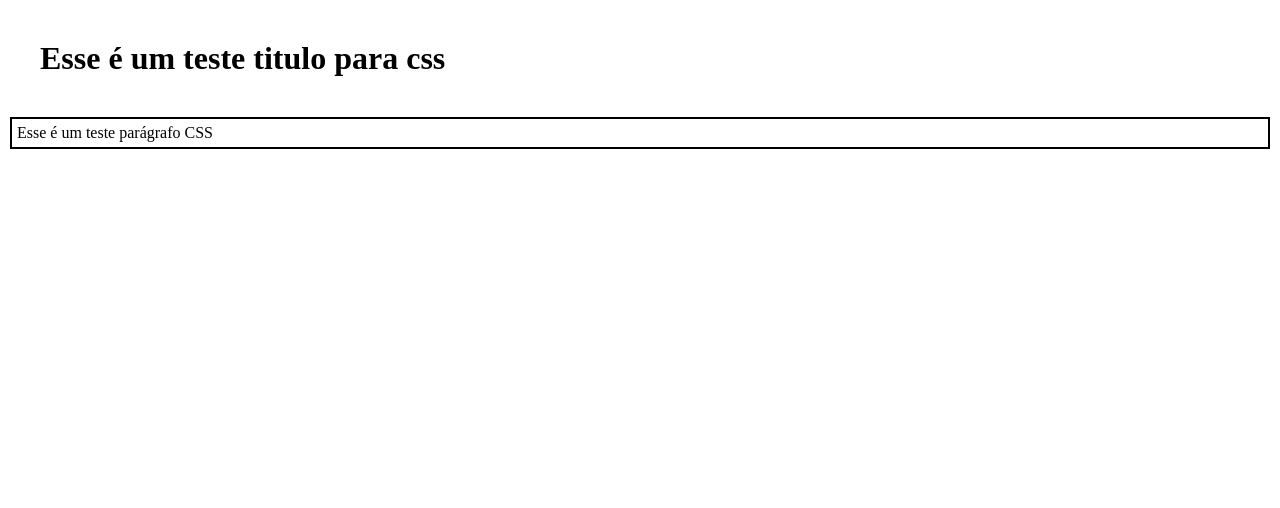
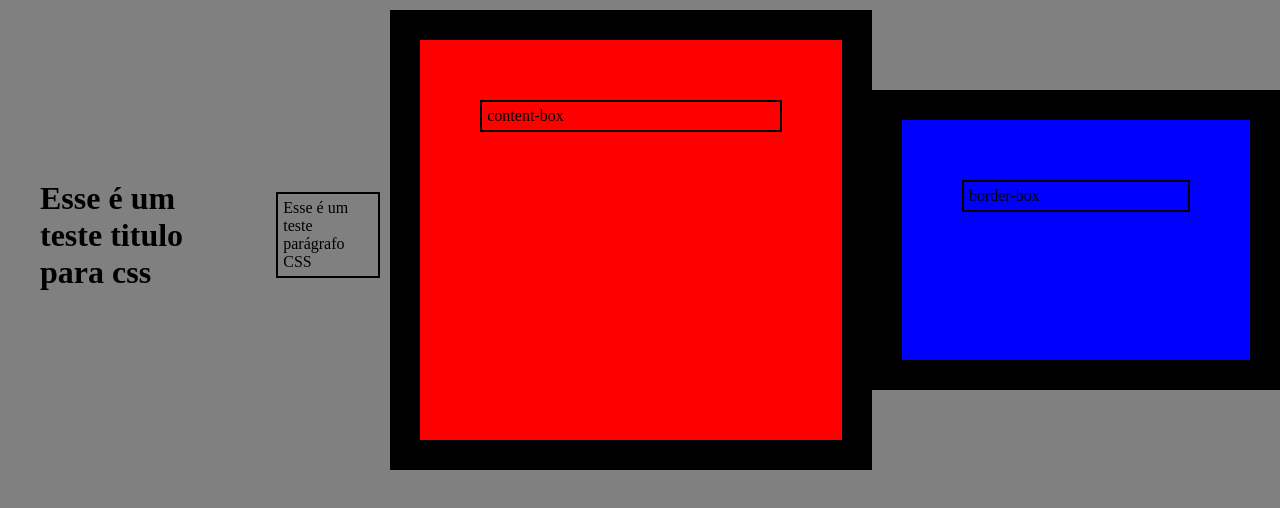
Before and after one commit to FellipeBarnabe/Testes_HTML-CSS, a plain HTML site: page index.html in a window 1280 px wide. Drawn offline with Linux system fonts and the light colour scheme.

Commit message:
displayFlex

```diff
--- a/index.html
+++ b/index.html
@@ -7,7 +7,19 @@
     <link rel="stylesheet" href="style.css">
 </head>
 <body>
+    <main class="apresentacao">
     <h1 class="titulo-blog">Esse é um teste titulo para css</h1>
     <p class="texto-destaque">Esse é um teste parágrafo CSS</p>
+    <div class="box-1">
+        <p>content-box</p>
+    </div>
+    <div class ="box-2">
+        <p>border-box</p>
+    </div>
+    </main>
+
+    <section>
+
+    </section>
 </body>
 </html>
--- a/style.css
+++ b/style.css
@@ -1,6 +1,7 @@
 *{
     margin: 0;
     padding: 0;
+
 }
 
 .titulo-blog{
@@ -14,3 +15,34 @@
        border: 2px solid black;
        padding: 5px;
    }
+
+body{
+
+    background-color: grey;
+
+}
+
+.box-1{
+    box-sizing: content-box;
+    background-color: red;
+    width: 700px;
+    height: 300px;
+    margin-top: 10px;
+    padding: 50px;
+    border: 30px solid black;
+}
+
+.box-2{
+    box-sizing: border-box;
+    background-color: blue;
+    width: 700px;
+    height: 300px;
+    margin-top: 10px;
+    padding: 50px;
+    border: 30px solid black;
+}
+
+.apresentacao{
+    display: flex;
+    align-items: center;
+}
```
